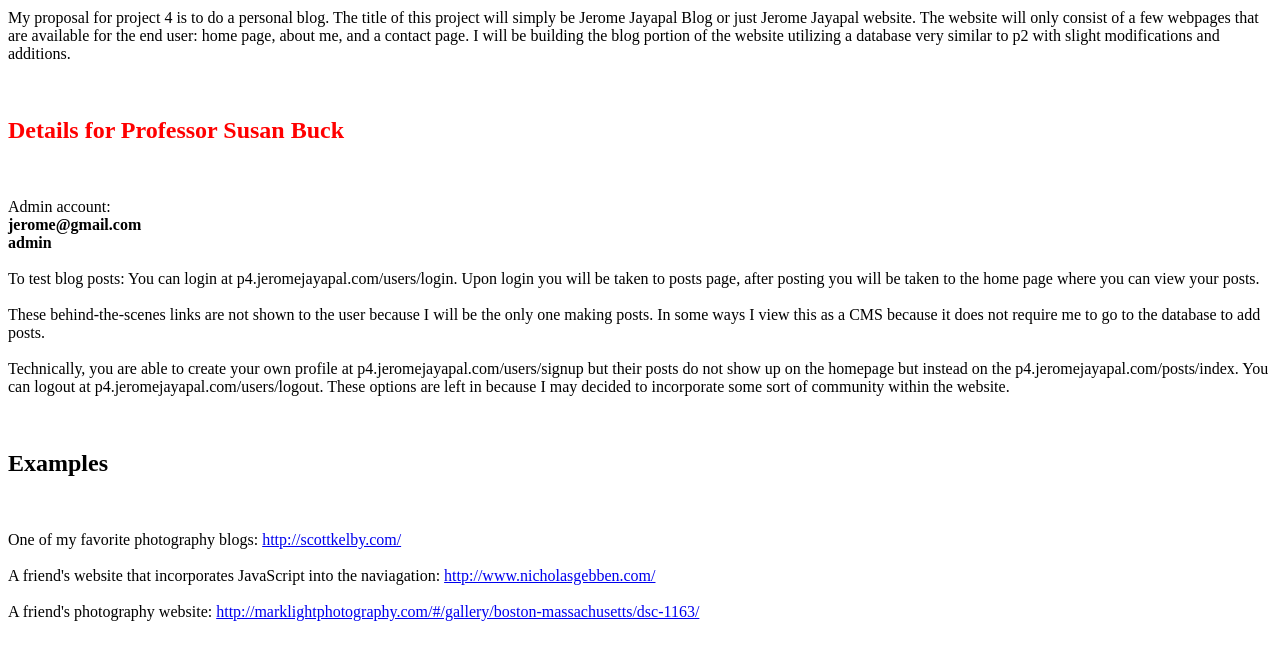
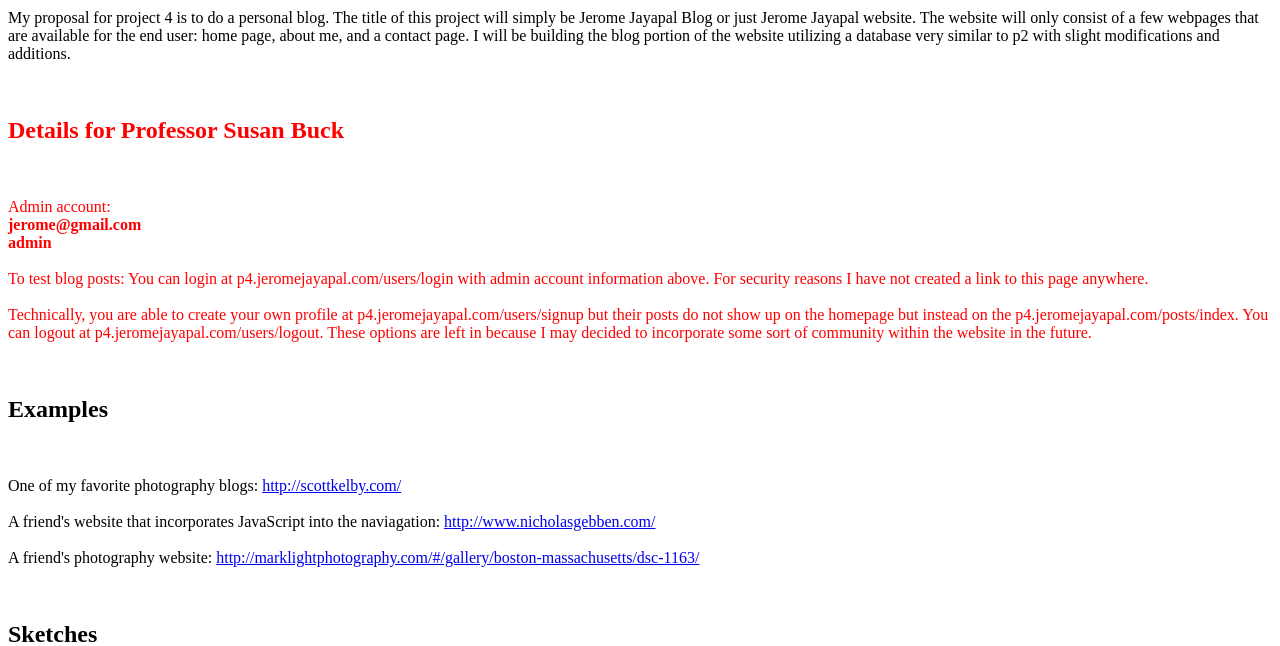
Before and after one commit to jeromejayapal/dwa, a PHP site: page /views/v_index_proposal.php in a window 1280 px wide. Shown: the part 244-890 px from the top of the page. Run offline with PHP 8.4, Linux system fonts and the light colour scheme.

Commit message:
Project 4 Draft 14
Updated proposal site text for Professor Susan Buck

```diff
--- a/p4.jeromejayapal.com/views/v_index_proposal.php
+++ b/p4.jeromejayapal.com/views/v_index_proposal.php
@@ -15,19 +15,18 @@
 		<br />
 		<h2 style="color:red">Details for Professor Susan Buck</h2>
 		<br />
-		<p>Admin account:
+		<p style="color:red">Admin account:
 		<br />
 		<strong>jerome@gmail.com
 		<br />
 		admin</strong>
 		<br /><br />
-		To test blog posts: You can login at p4.jeromejayapal.com/users/login. Upon login you will be taken to posts page,
-		after posting you will be taken to the home page where you can view your posts.<br/><br />
-		These behind-the-scenes links are not shown to the user because I will be the only one making posts.
-		In some ways I view this as	a CMS because it does not require me to go to the database to add posts.<br /><br />
+		To test blog posts: You can login at p4.jeromejayapal.com/users/login with admin account information above.
+		For security reasons I have not created a link to this page anywhere.<br/><br />
+
 		Technically, you are able to create your own profile at p4.jeromejayapal.com/users/signup but their posts do not
 		show up on the homepage but instead on the p4.jeromejayapal.com/posts/index. You can logout at p4.jeromejayapal.com/users/logout.
-		These options are left in because I may decided to incorporate some sort of community within the website.
+		These options are left in because I may decided to incorporate some sort of community within the website in the future.
 		</p>
 
 
```
